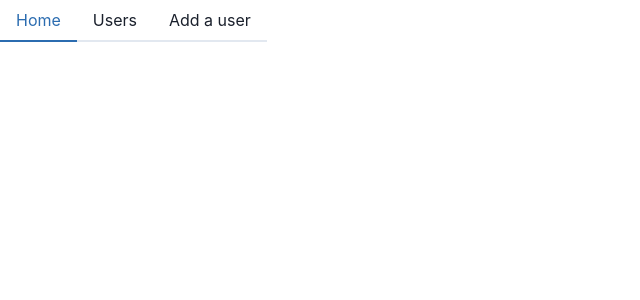
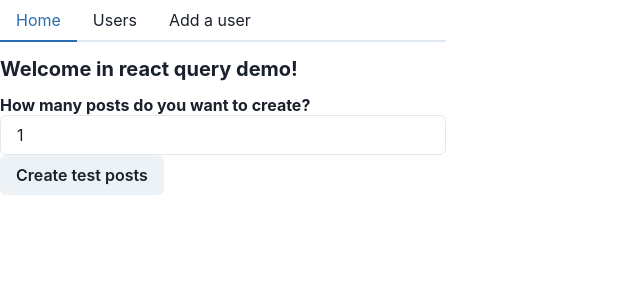
Before and after one commit to kacper-cf/react-query-demo, a React (Create React App) app: page / in a window 1280 px wide. Shown: the top 300 px of the page, without its empty margins (0-640 px from the left). Built offline with nearby package versions, Linux system fonts and the light colour scheme.

Commit message:
Add pagination util

```diff
--- a/src/App.tsx
+++ b/src/App.tsx
@@ -4,6 +4,7 @@ import { Route, Routes } from "react-router-dom";
 import { Layout } from "./layout/layout";
 import { UserForm } from "./users/form/userForm";
 import { UserList } from "./users/list/list";
+import { Welcome } from "./welcome/welcome";
 
 function App() {
   return (
@@ -11,6 +12,7 @@ function App() {
       <Routes>
         <Route path={"/users"} element={<UserList />}></Route>
         <Route path={"/add-user"} element={<UserForm />} />
+        <Route path="/" element={<Welcome />} />
       </Routes>
       <Toaster />
     </Layout>
--- /dev/null
+++ b/src/create-posts/create-posts.tsx
@@ -0,0 +1,37 @@
+import { Box, Button, Heading, Input } from "@chakra-ui/react";
+import axios from "axios";
+import { useState } from "react";
+import { useMutation, useQuery } from "react-query";
+import { apiBaseUrl, endpoints } from "../shared/config";
+
+export const CreatePosts = () => {
+  const [value, setValue] = useState("1");
+
+  const addPostsMutation = useMutation("addPosts", async () => {
+    const promises: Promise<void>[] = [];
+
+    for (let i = 1; i <= +value; i++) {
+      promises.push(
+        axios.post(`${apiBaseUrl}${endpoints.addPosts}`, {
+          title: `Post ${i}`,
+          content:
+            "Lorem ipsum dolor sit amet consectetur adipisicing elit. Temporibus autem, eos voluptatibus voluptatem veniam at dolorem voluptate rerum tempore aliquam.",
+        })
+      );
+    }
+
+    return Promise.allSettled(promises);
+  });
+  return (
+    <Box mt={15}>
+      <Heading size="sm">How many posts do you want to create?</Heading>
+      <Input onChange={(event) => setValue(event.target.value)} value={value} />
+      <Button
+        onClick={() => addPostsMutation.mutate()}
+        isLoading={addPostsMutation.isLoading}
+      >
+        Create test posts
+      </Button>
+    </Box>
+  );
+};
--- a/src/shared/config.ts
+++ b/src/shared/config.ts
@@ -5,4 +5,5 @@ export const endpoints = {
   getUsers: "/users.json",
   removeUserById: "/users",
   addUsers: "/users.json",
+  addPosts: "/posts.json",
 };
--- /dev/null
+++ b/src/welcome/welcome.tsx
@@ -0,0 +1,12 @@
+import { Heading } from "@chakra-ui/react";
+import { FC } from "react";
+import { CreatePosts } from "../create-posts/create-posts";
+
+export const Welcome: FC = () => {
+  return (
+    <div>
+      <Heading size="md">Welcome in react query demo!</Heading>
+      <CreatePosts />
+    </div>
+  );
+};
```
